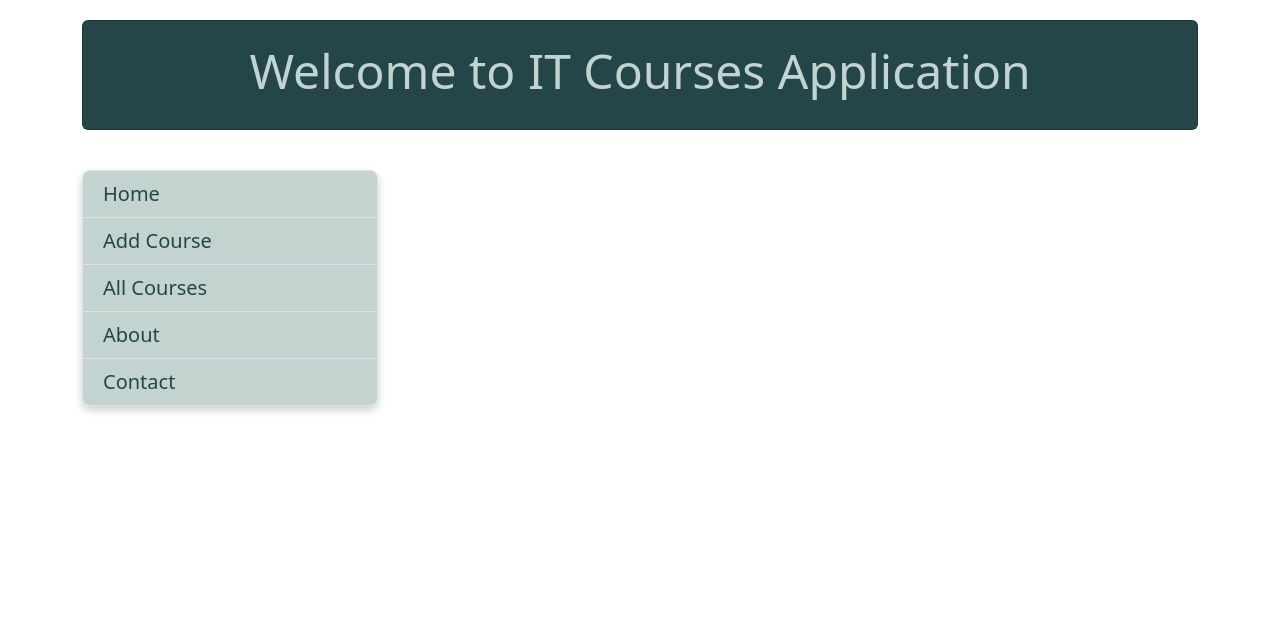
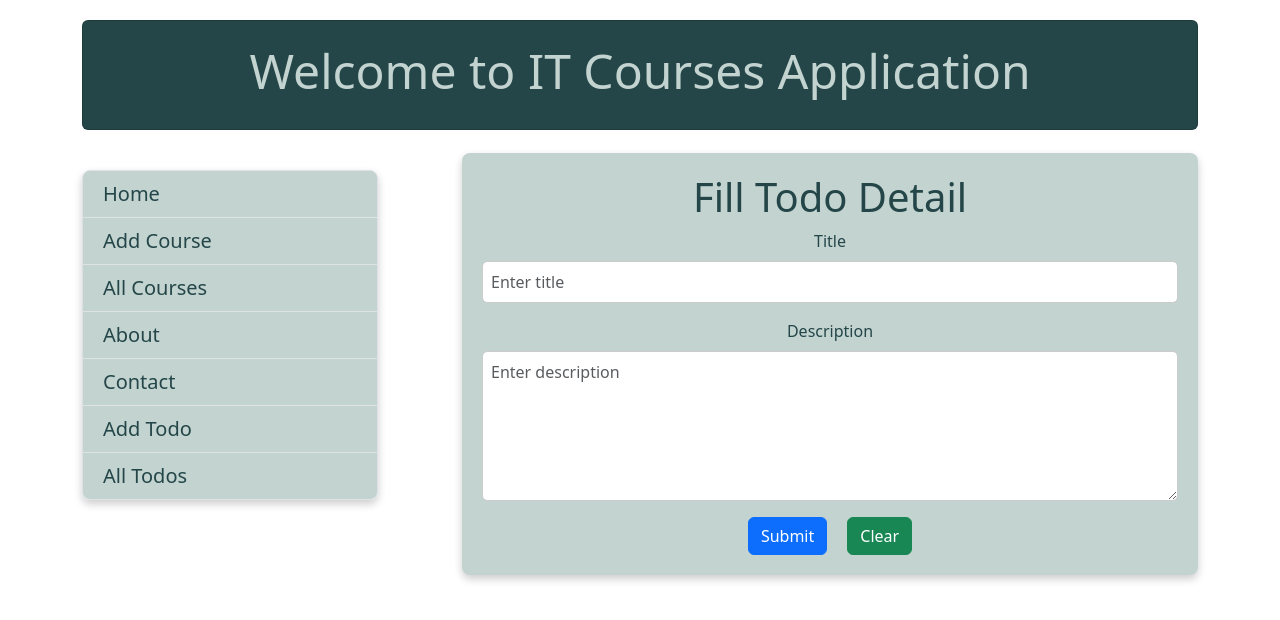
Before and after one commit to rajvirDobariya/reactjs-youtube_course, a React (Create React App) app: page /add-todo in a window 1280 px wide. Shown: the top 620 px of the page. Built offline with nearby package versions, Linux system fonts and the light colour scheme.

Commit message:
redux countinued...

```diff
--- a/package.json
+++ b/package.json
@@ -9,11 +9,14 @@
     "axios": "^1.6.2",
     "bootstrap": "^5.3.2",
     "react": "^18.2.0",
+    "react-bootstrap": "^2.9.1",
     "react-dom": "^18.2.0",
+    "react-redux": "^8.1.3",
     "react-router-dom": "^6.20.0",
     "react-scripts": "5.0.1",
     "react-toastify": "^9.1.3",
     "reactstrap": "^9.2.1",
+    "redux": "^4.2.1",
     "styled-components": "^6.1.1",
     "web-vitals": "^2.1.4"
   },
--- a/src/App.js
+++ b/src/App.js
@@ -1,6 +1,6 @@
 import "./App.css";
 import { Col, Container, Row } from "reactstrap";
-import { ToastContainer, toast } from "react-toastify";
+import { ToastContainer } from "react-toastify";
 import Header from "./components/Header";
 import Menus from "./components/Menus";
 import Home from "./components/Home";
@@ -9,14 +9,11 @@ import AllCources from "./components/AllCources";
 import About from "./components/About";
 import Contact from "./components/Contact";
 import { BrowserRouter as Router, Routes, Route } from "react-router-dom";
+import AddTodo from "./components/Todo/AddTodo";
+import AllTodos from "./components/Todo/AllTodos";
 
 function App() {
 
-  const notify = () => {
-    toast.success("Wow so easy !", {
-      position: "top-center",
-    });
-  };
 
   return (
     <>
@@ -35,6 +32,8 @@ function App() {
                 <Route exact key='general-route' path="/all-courses" element={<AllCources />}></Route>
                 <Route exact key='general-route' path="/about" element={<About />}></Route>
                 <Route exact key='general-route' path="/contact" element={<Contact />}></Route>
+                <Route exact key='general-route' path="/add-todo" element={<AddTodo />}></Route>
+                <Route exact key='general-route' path="/all-todos" element={<AllTodos />}></Route>
               </Routes>
             </Col>
           </Row>
--- a/src/components/AllCources.js
+++ b/src/components/AllCources.js
@@ -2,7 +2,6 @@ import React, { useState, useEffect } from "react";
 import Course from "./Cource";
 import base_url from "../api/bootapi";
 import axios from "axios";
-import { toast } from "react-toastify";
 
 export default function AllCources() {
   const [courses, setCourses] = useState([]);
--- a/src/components/Menus.js
+++ b/src/components/Menus.js
@@ -38,6 +38,13 @@ export default function Menus() {
         <Link to="/contact" className="list-group-item list-group-item-action" style={linkStyle}>
           Contact
         </Link>
+        <Link to="/add-todo" className="list-group-item list-group-item-action" style={linkStyle}>
+          Add Todo
+        </Link>
+        <Link to="/all-todos" className="list-group-item list-group-item-action" style={linkStyle}>
+          All Todos
+        </Link>
+
       </ListGroup>
     </div>
   );
--- /dev/null
+++ b/src/components/Todo/AddTodo.js
@@ -0,0 +1,120 @@
+import React, { useEffect, Fragment, useState } from "react";
+import { Form, FormGroup, Label, Input, Button } from "reactstrap";
+
+export default function AddTodo() {
+    const [todo, setTodo] = useState({});
+
+    useEffect(() => {
+      document.title = "Add Todo";
+    }, []);
+
+    const handleForm = (event) => {
+        event.preventDefault();
+        console.log(todo.title);
+        console.log(todo.description);
+        setTodo({title:'',description:''})
+    }
+
+    const homeStyle = {
+        color: '#244648',
+        backgroundColor: '#c2d3d0',
+        textAlign: 'center',
+        padding: '20px',
+        marginTop: '3px',
+        marginBottom: '15px',
+        borderRadius: '8px',
+        boxShadow: '0 4px 8px rgba(0, 0, 0, 0.2)',
+      };
+
+
+    const inputStyle = {
+        borderRadius: "5px",
+        border: "1px solid #ccc",
+        padding: "8px",
+        width: "100%",
+        marginBottom: "15px",
+      };
+
+      const textareaStyle = {
+        borderRadius: "5px",
+        border: "1px solid #ccc",
+        padding: "8px",
+        width: "100%",
+        height: "150px",
+        marginBottom: "15px",
+      };
+
+      const buttonContainerStyle = {
+        textAlign: "center",
+      };
+
+      const buttonStyle = {
+        margin: "0 10px",
+      };
+
+      const handleTitleChange = (event) => {
+        setTodo({
+          ...todo,
+          title: event.target.value
+        });
+      };
+
+      const handleDescriptionChange = (event) => {
+        setTodo({
+            ...todo,
+            description: event.target.value
+          });
+        };
+
+        const handleClear = () => {
+            setTodo({});
+          };
+
+  return (
+    <>
+    <Fragment>
+      <div style={homeStyle}>
+      <h1 className="" style={{textAlign:'center'}}>Fill Todo Detail</h1>
+      <Form onSubmit={handleForm}>
+
+        <FormGroup>
+          <Label for="courseTitle">Title</Label>
+          <Input
+            type="text"
+            name="courseTitle"
+            id="courseTitle"
+            placeholder="Enter title"
+            style={inputStyle}
+            value={todo.title}
+            onChange={handleTitleChange}
+          />
+        </FormGroup>
+
+        <FormGroup>
+          <Label for="courseDescription">Description</Label>
+          <Input
+            type="textarea"
+            name="courseDescription"
+            id="courseDescription"
+            placeholder="Enter description"
+            style={textareaStyle}
+            value={todo.description}
+            onChange={handleDescriptionChange}
+
+          />
+        </FormGroup>
+
+        <div className="" style={buttonContainerStyle}>
+          <Button type='submit' color="primary" style={buttonStyle}>
+            Submit
+          </Button>
+          <Button type='reset' color="success" style={buttonStyle} onClick={handleClear}>
+            Clear
+          </Button>
+        </div>
+      </Form>
+      </div>
+    </Fragment>
+  </>
+  )
+}
--- /dev/null
+++ b/src/components/Todo/AllTodos.js
@@ -0,0 +1,29 @@
+import React, { useState } from "react";
+import Course from "../Cource";
+import DisplayCount from "./DisplayCount";
+
+export default function AllTodos() {
+    const [todos, setTodos] = useState([]);
+    const updateCourses = (id) => {
+        setTodos(todos.filter((course) => course.id !== id));
+      };
+
+      const h1Style={
+        textAlign:'center', color:'#244648', fontSize:"2em", fontStyle:'Optima'
+      };
+
+  return (
+    <>
+    <div>
+      <h1 className='' style={h1Style}>All Courses</h1>
+      <DisplayCount />
+      {todos.length > 0
+        ? todos.map((todo) => (
+            <Course key={todo.id} course={todo} updateCourses={updateCourses} />
+          ))
+        : "No Todos"}
+    </div>
+  </>
+
+  )
+}
--- /dev/null
+++ b/src/components/Todo/DisplayCount.js
@@ -0,0 +1,14 @@
+import React from 'react'
+import { Card, CardBody } from 'reactstrap'
+
+export default function DisplayCount() {
+  return (
+    <div>
+        <Card>
+            <CardBody>
+                <h4>Number of Todos: 46</h4>
+            </CardBody>
+        </Card>
+    </div>
+  )
+}
--- /dev/null
+++ b/src/redux/actions/action-types.js
@@ -0,0 +1,3 @@
+export const ADD_TODO='ADD_TODO';
+export const UPDATE_TODO='UPDATE_TODO';
+export const DELETE_TODO='DELETE_TODO';
```
Also changed, not shown: src/redux/actions/todo.js (added, +11 -0 lines), src/redux/actions/user.js (added), 1 other file (tests, documents, lock files or other folders).
